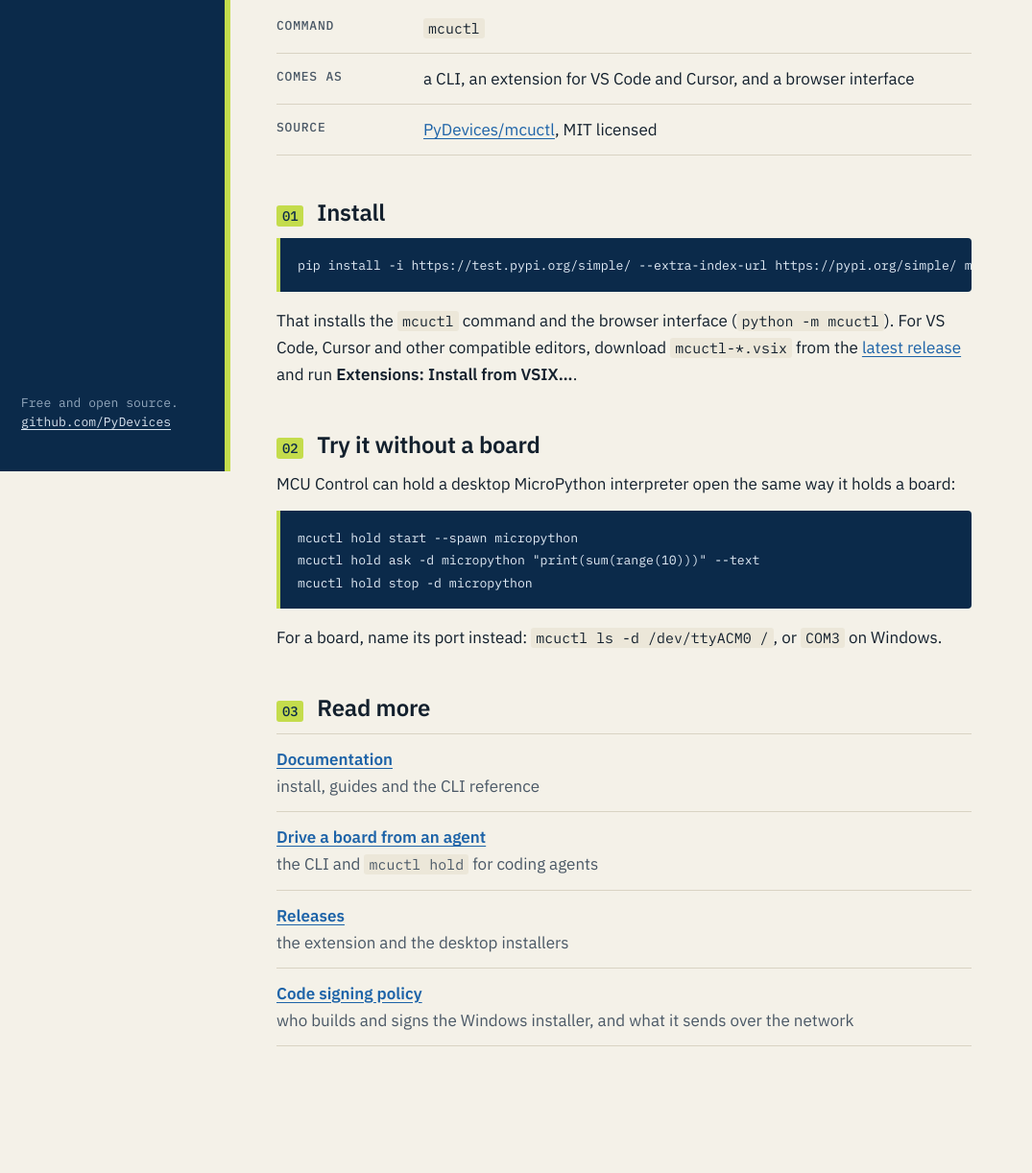
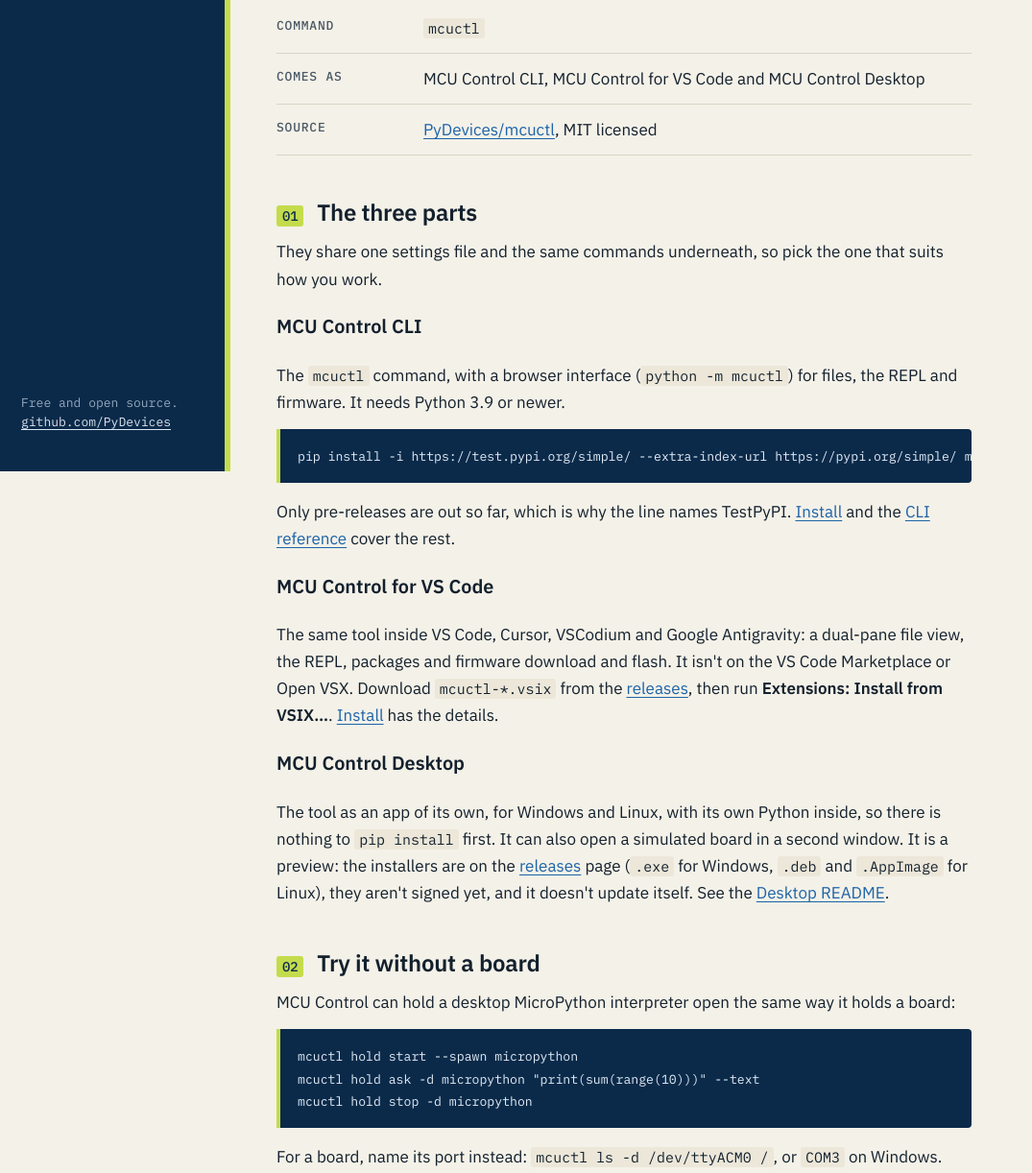
Before and after one commit to PyDevices/pydevices.com, a plain HTML site: page mcuctl/index.html in a window 1280 px wide. Shown: the part 309-1531 px from the top of the page at 96% size, without its empty margins (0-1075 px from the left). Before the commit the page ends 1471 px from the top, so only its background shows below. Drawn offline with Linux system fonts and the light colour scheme.

Commit message:
MCU Control: the page lists the CLI, VS Code and Desktop parts

```diff
--- a/mcuctl/index.html
+++ b/mcuctl/index.html
@@ -34,24 +34,49 @@
       <h1>MCU Control</h1>
       <p class="lede">The board tool for MicroPython-compatible and
         CircuitPython-compatible boards. It moves files, runs code, opens the REPL,
-        installs packages and flashes firmware, from VS Code, from a browser tab or
-        from a terminal, over USB, Wi-Fi or Bluetooth.</p>
+        installs packages and flashes firmware, from a terminal, from VS Code or from a desktop app, over USB, Wi-Fi or Bluetooth.</p>
     </div>
 
     <dl class="facts">
       <dt>Command</dt><dd><code>mcuctl</code></dd>
-      <dt>Comes as</dt><dd>a CLI, an extension for VS Code and Cursor, and a browser interface</dd>
+      <dt>Comes as</dt><dd>MCU Control CLI, MCU Control for VS Code and MCU Control Desktop</dd>
       <dt>Source</dt><dd><a href="https://github.com/PyDevices/mcuctl">PyDevices/mcuctl</a>, MIT licensed</dd>
     </dl>
 
     <section>
-      <h2><span class="n">01</span>Install</h2>
+      <h2><span class="n">01</span>The three parts</h2>
+      <p>They share one settings file and the same commands underneath, so pick the
+        one that suits how you work.</p>
+
+      <h3>MCU Control CLI</h3>
+      <p>The <code>mcuctl</code> command, with a browser interface
+        (<code>python -m mcuctl</code>) for files, the REPL and firmware. It needs
+        Python 3.9 or newer.</p>
       <pre><code>pip install -i https://test.pypi.org/simple/ --extra-index-url https://pypi.org/simple/ mcuctl</code></pre>
-      <p>That installs the <code>mcuctl</code> command and the browser interface
-        (<code>python -m mcuctl</code>). For VS Code, Cursor and other compatible
-        editors, download <code>mcuctl-*.vsix</code> from the
-        <a href="https://github.com/PyDevices/mcuctl/releases/latest">latest release</a>
-        and run <strong>Extensions: Install from VSIX…</strong>.</p>
+      <p>Only pre-releases are out so far, which is why the line names TestPyPI.
+        <a href="https://github.com/PyDevices/mcuctl/blob/main/docs/get-started/install.md">Install</a>
+        and the <a href="https://github.com/PyDevices/mcuctl/blob/main/docs/reference/cli.md">CLI reference</a>
+        cover the rest.</p>
+
+      <h3>MCU Control for VS Code</h3>
+      <p>The same tool inside VS Code, Cursor, VSCodium and Google Antigravity: a
+        dual-pane file view, the REPL, packages and firmware download and flash. It
+        isn't on the VS Code Marketplace or Open VSX. Download
+        <code>mcuctl-*.vsix</code> from the
+        <a href="https://github.com/PyDevices/mcuctl/releases">releases</a>, then run
+        <strong>Extensions: Install from VSIX…</strong>.
+        <a href="https://github.com/PyDevices/mcuctl/blob/main/docs/get-started/install.md#vs-code-and-compatible-editors">Install</a>
+        has the details.</p>
+
+      <h3>MCU Control Desktop</h3>
+      <p>The tool as an app of its own, for Windows and Linux, with its own Python
+        inside, so there is nothing to <code>pip install</code> first. It can also
+        open a simulated board in a second window. It is a preview: the installers
+        are on the <a href="https://github.com/PyDevices/mcuctl/releases">releases</a>
+        page (<code>.exe</code> for Windows, <code>.deb</code> and
+        <code>.AppImage</code> for Linux), they aren't signed yet, and it doesn't
+        update itself. See the
+        <a href="https://github.com/PyDevices/mcuctl/blob/main/desktop/README.md">Desktop README</a>.</p>
     </section>
 
     <section>
@@ -70,7 +95,7 @@ mcuctl hold stop -d micropython</code></pre>
       <ul class="links">
         <li><a href="https://github.com/PyDevices/mcuctl/blob/main/docs/index.md">Documentation</a> <span>install, guides and the CLI reference</span></li>
         <li><a href="https://github.com/PyDevices/mcuctl/blob/main/docs/guides/drive-a-board-from-an-agent.md">Drive a board from an agent</a> <span>the CLI and <code>mcuctl hold</code> for coding agents</span></li>
-        <li><a href="https://github.com/PyDevices/mcuctl/releases/latest">Releases</a> <span>the extension and the desktop installers</span></li>
+        <li><a href="https://github.com/PyDevices/mcuctl/releases">Releases</a> <span>the wheel, the extension and the desktop installers</span></li>
         <li><a href="https://github.com/PyDevices/mcuctl/blob/main/CODE_SIGNING_POLICY.md">Code signing policy</a> <span>who builds and signs the Windows installer, and what it sends over the network</span></li>
       </ul>
     </section>
```
Also changed, not shown: _src/mcuctl.html (+35 -10 lines).
